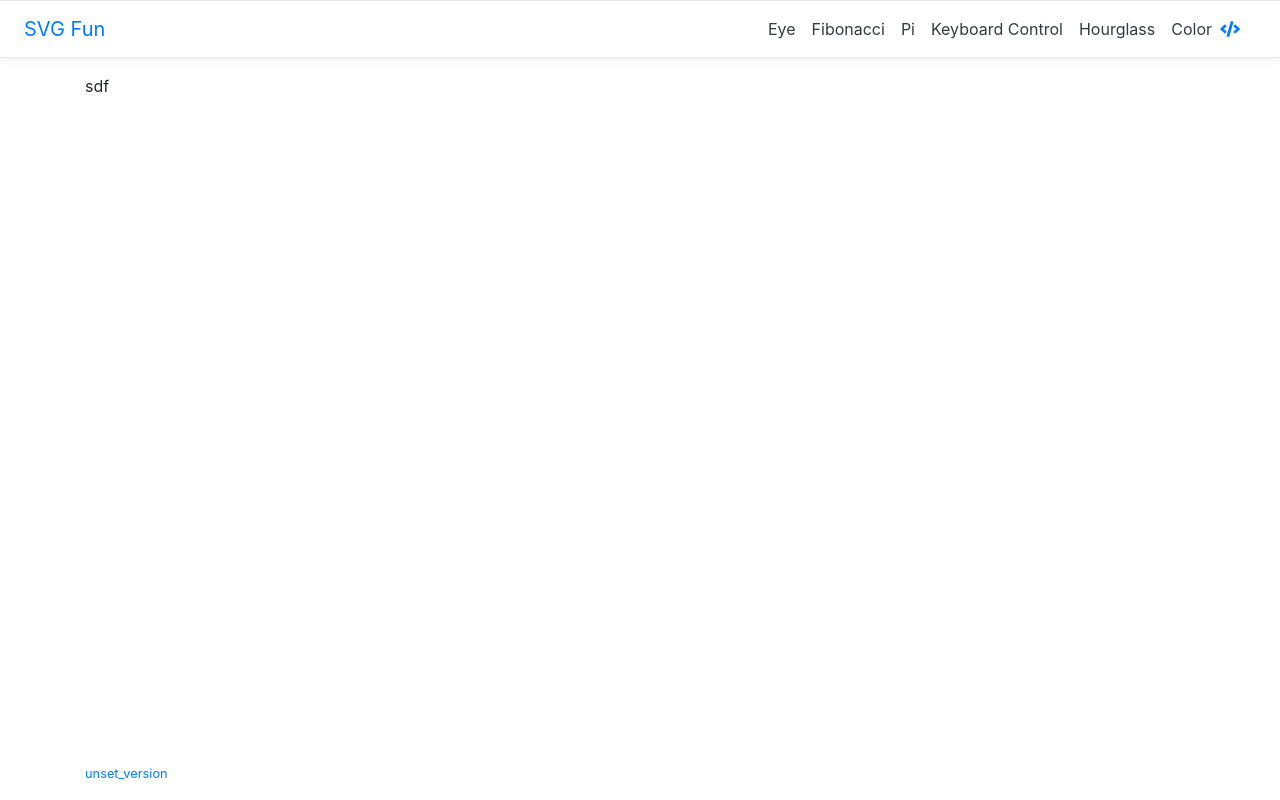
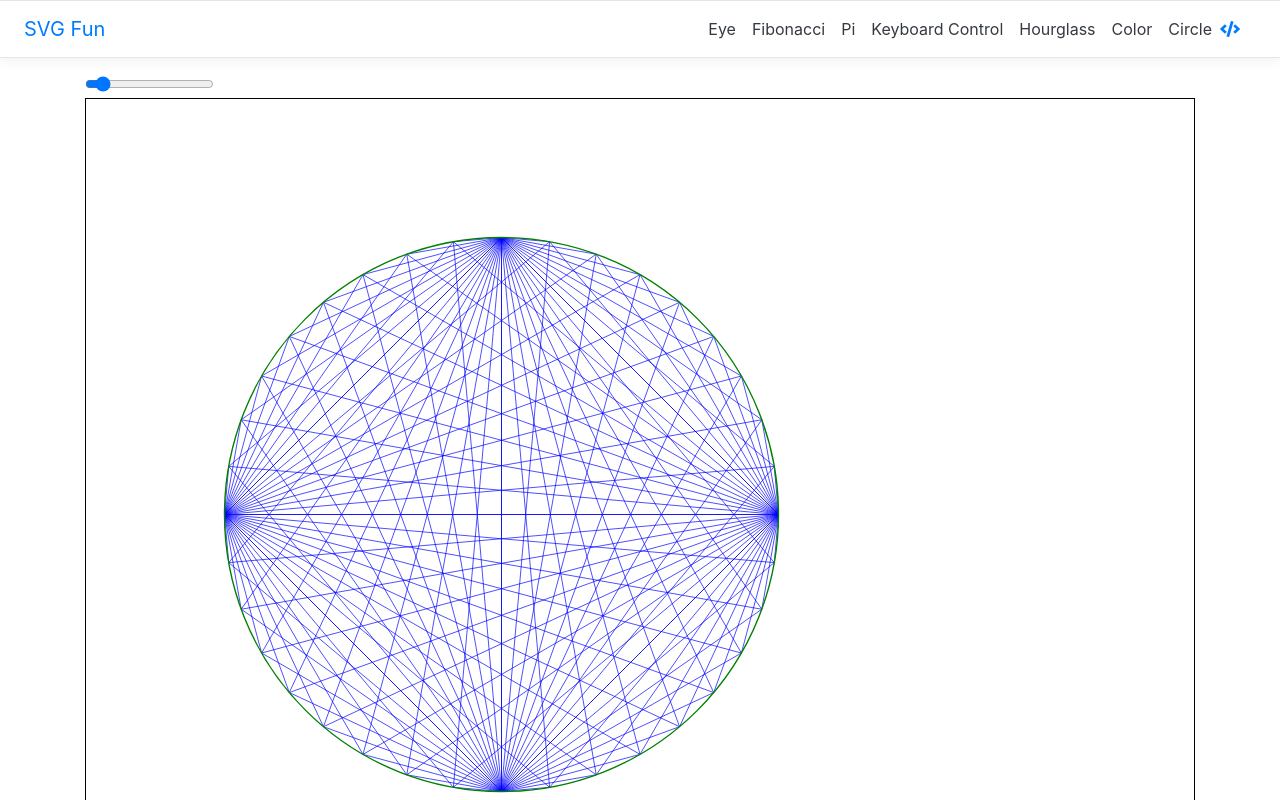
Before and after one commit to johnb8005/svg_ts, a React (Vite) app: page /circle in a window 1280 px wide. Shown: the top 800 px of the page. Built offline with nearby package versions, Linux system fonts and the light colour scheme.

Commit message:
added circle

```diff
--- a/src/circle/index.tsx
+++ b/src/circle/index.tsx
@@ -1,5 +1,70 @@
 import React from "react";
+import { Layout, Point, Line, Rhombus, Circle } from "../lib";
+export default () => {
+  const [nLines, setNlines] = React.useState<number>(36);
+  const circleCenter = { x: 300, y: 300 };
+  const r = 200;
 
-export default () => {
-  return <p>sdf</p>;
+  const thetas: number[] = new Array(nLines).fill(0).map((_x, i) => {
+    return ((Math.PI * 2) / nLines) * i;
+  });
+
+  const strokeWidth = 0.5;
+
+  const stroke = "blue";
+  return (
+    <>
+      <input
+        max={400}
+        type={"range"}
+        value={nLines}
+        onChange={(v) => setNlines(Number(v.target.value))}
+      />
+      <Layout>
+        <>
+          {thetas.map((theta, i) => (
+            <React.Fragment key={i}>
+              <Line
+                strokeWidth={strokeWidth}
+                stroke={stroke}
+                p1={{ x: circleCenter.x - r, y: circleCenter.y }}
+                p2={{
+                  x: circleCenter.x + r * Math.cos(theta),
+                  y: circleCenter.y + r * Math.sin(theta),
+                }}
+              />
+              <Line
+                strokeWidth={strokeWidth}
+                stroke={stroke}
+                p1={{ x: circleCenter.x, y: circleCenter.y + r }}
+                p2={{
+                  x: circleCenter.x + r * Math.cos(theta),
+                  y: circleCenter.y + r * Math.sin(theta),
+                }}
+              />
+              <Line
+                strokeWidth={strokeWidth}
+                stroke={stroke}
+                p1={{ x: circleCenter.x + r, y: circleCenter.y }}
+                p2={{
+                  x: circleCenter.x + r * Math.cos(theta),
+                  y: circleCenter.y + r * Math.sin(theta),
+                }}
+              />
+              <Line
+                strokeWidth={strokeWidth}
+                stroke={stroke}
+                p1={{ x: circleCenter.x, y: circleCenter.y - r }}
+                p2={{
+                  x: circleCenter.x + r * Math.cos(theta),
+                  y: circleCenter.y + r * Math.sin(theta),
+                }}
+              />
+            </React.Fragment>
+          ))}
+        </>
+        <Circle r={r} coord={circleCenter} />
+      </Layout>
+    </>
+  );
 };
--- a/src/lib/line.tsx
+++ b/src/lib/line.tsx
@@ -6,10 +6,12 @@ const Line = ({
   p1,
   p2,
   stroke = "orange",
+  strokeWidth = 1,
 }: {
   p1: Coord;
   p2: Coord;
   stroke?: Color;
+  strokeWidth?: number;
 }) => (
   <line
     x1={p1.x}
@@ -17,7 +19,7 @@ const Line = ({
     x2={p2.x}
     y2={p2.y}
     stroke={stroke}
-    strokeWidth="1"
+    strokeWidth={strokeWidth}
   />
 );
 
--- a/src/links.ts
+++ b/src/links.ts
@@ -5,6 +5,7 @@ export const menus: { name: string; link: string }[] = [
   { name: "Keyboard Control", link: "/keyboard-control" },
   { name: "Hourglass", link: "/hourglass" },
   { name: "Color", link: "/color" },
+  { name: "Circle", link: "/circle" },
 ];
 
 export const links = {};
```
